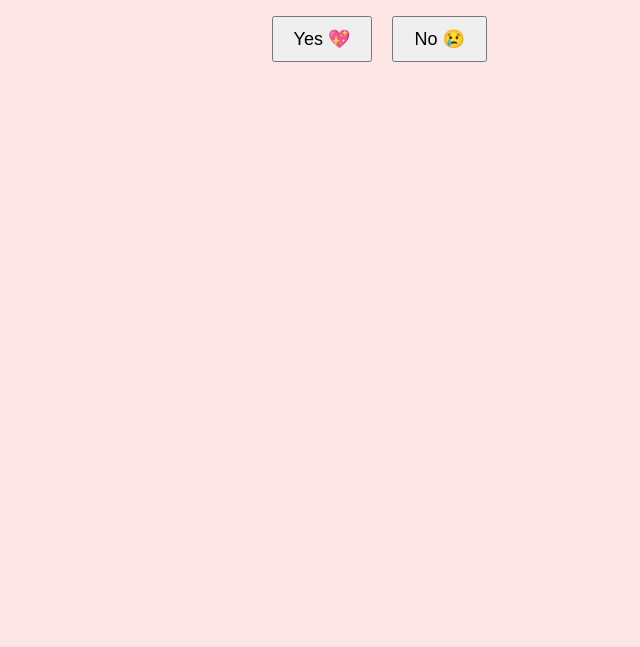
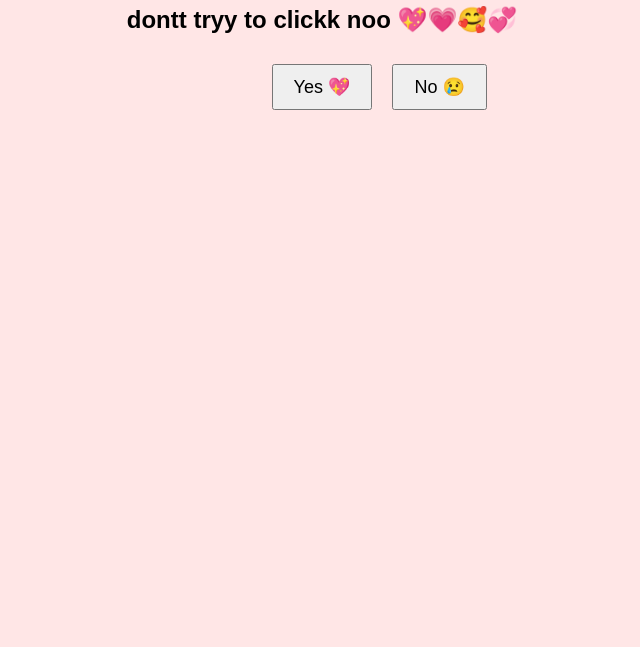
Before and after one commit to rexe8/SITE_1, a plain HTML site: page index.html in a window 1280 px wide. Shown: the part 153-800 px from the top of the page, without its empty margins (318-958 px from the left). Drawn offline with Linux system fonts and the light colour scheme.

Commit message:
Update index.html

```diff
--- a/index.html
+++ b/index.html
@@ -25,6 +25,7 @@
 <body>
 
 <h1>Want to be my pookieee?? ❤️</h1>
+<h2>dontt tryy to clickk noo 💖💗🥰💞</h2>
 
 <button onclick="sayYes()">Yes 💖</button>
 <button id="noBtn" onmouseover="moveNo()">No 😢</button>
```
